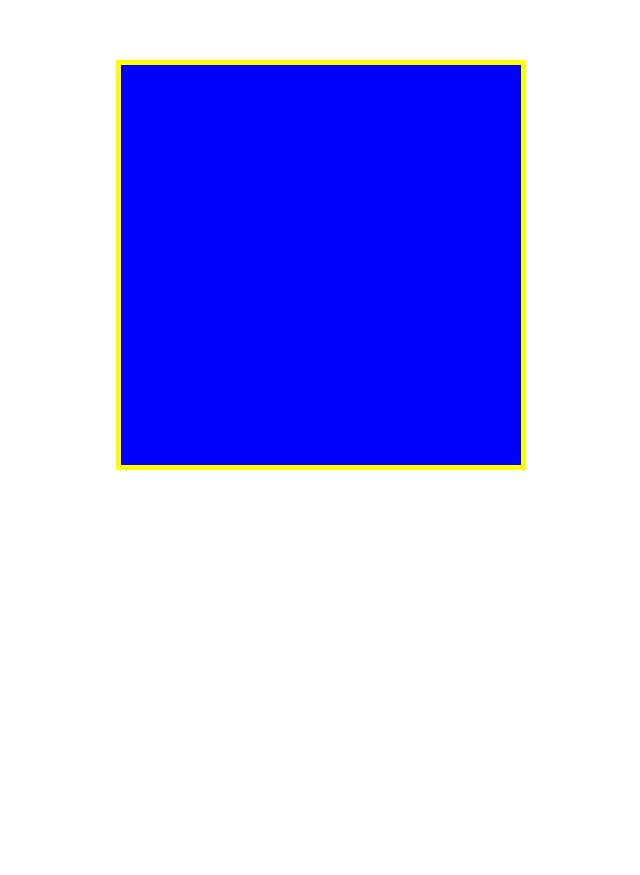
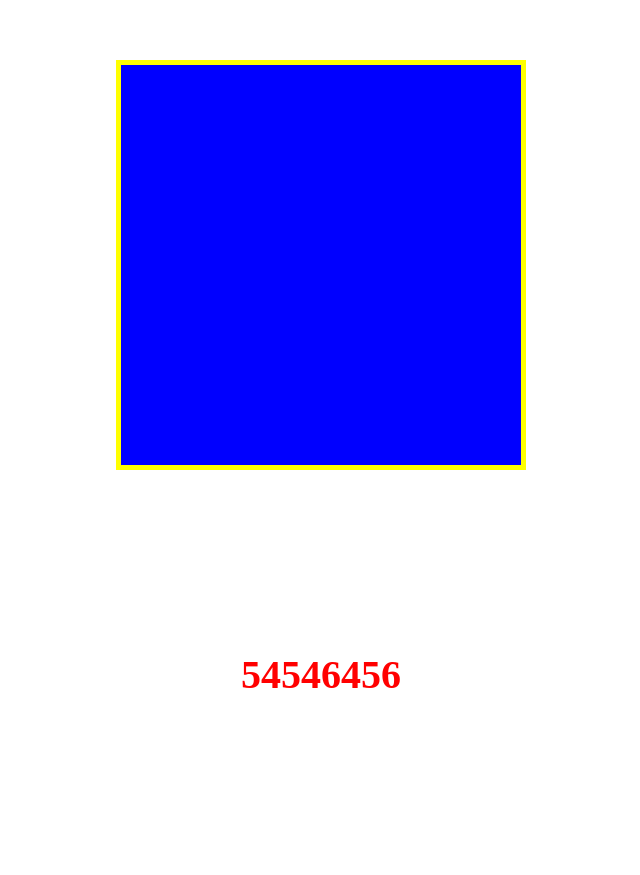
Before and after one commit to Mrxushiteng/text, a plain HTML site: page kaimeng.html in a window 1280 px wide. Shown: the whole page, without its empty margins (319-959 px from the left). Before the commit the page ends 800 px from the top, so only its background shows below. Drawn offline with Linux system fonts and the light colour scheme.

Commit message:
css样式连接kaimeng.html

```diff
--- /dev/null
+++ b/css/aaa.css
@@ -0,0 +1,4 @@
+h1{
+	color:red;
+	margin-top: 10px;
+}
--- a/kaimeng.html
+++ b/kaimeng.html
@@ -2,6 +2,7 @@
 <html lang="en">
 <head>
 	<meta charset="UTF-8">
+	<link rel="stylesheet" type="text/css" href="css/aaa.css">
 	<title>Dont</title>
 	<style>
     .ab{
@@ -82,6 +83,7 @@
 <div class="b"></div>
 <div class="c"></div>
 <div class="d"></div>
+<h1>54546456</h1>
 </div>
 </body>
 </html>
```
